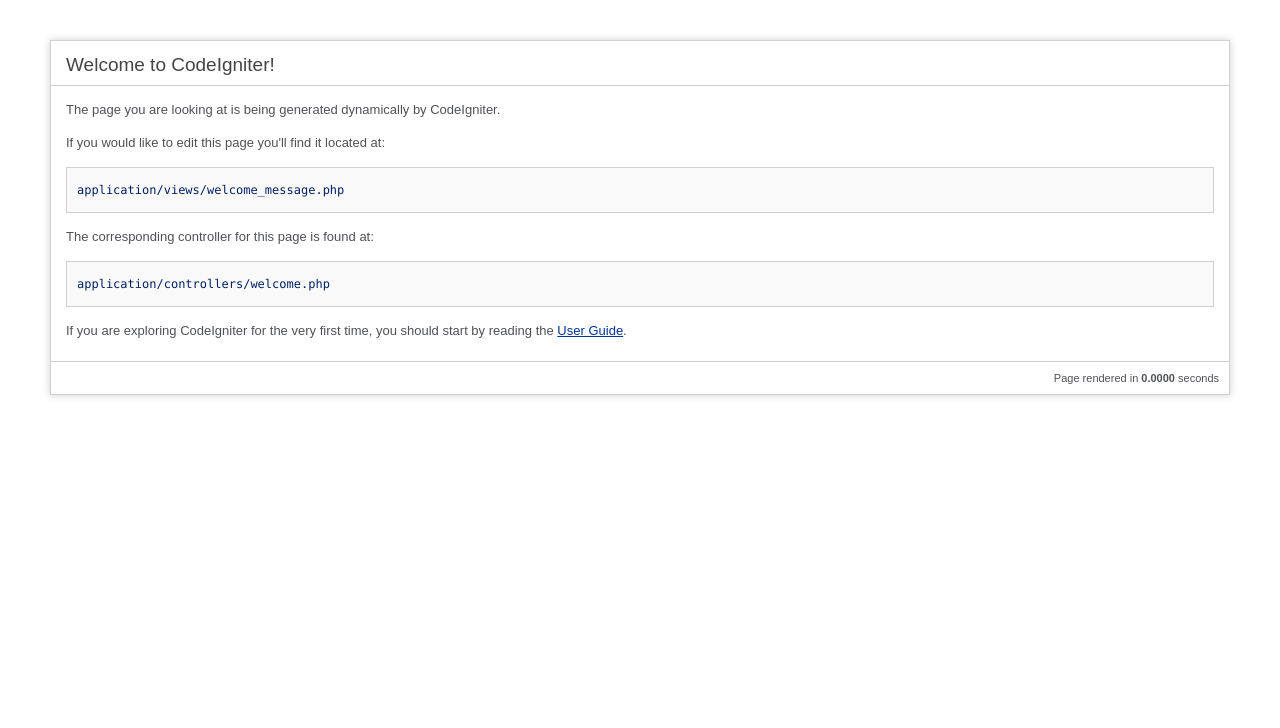
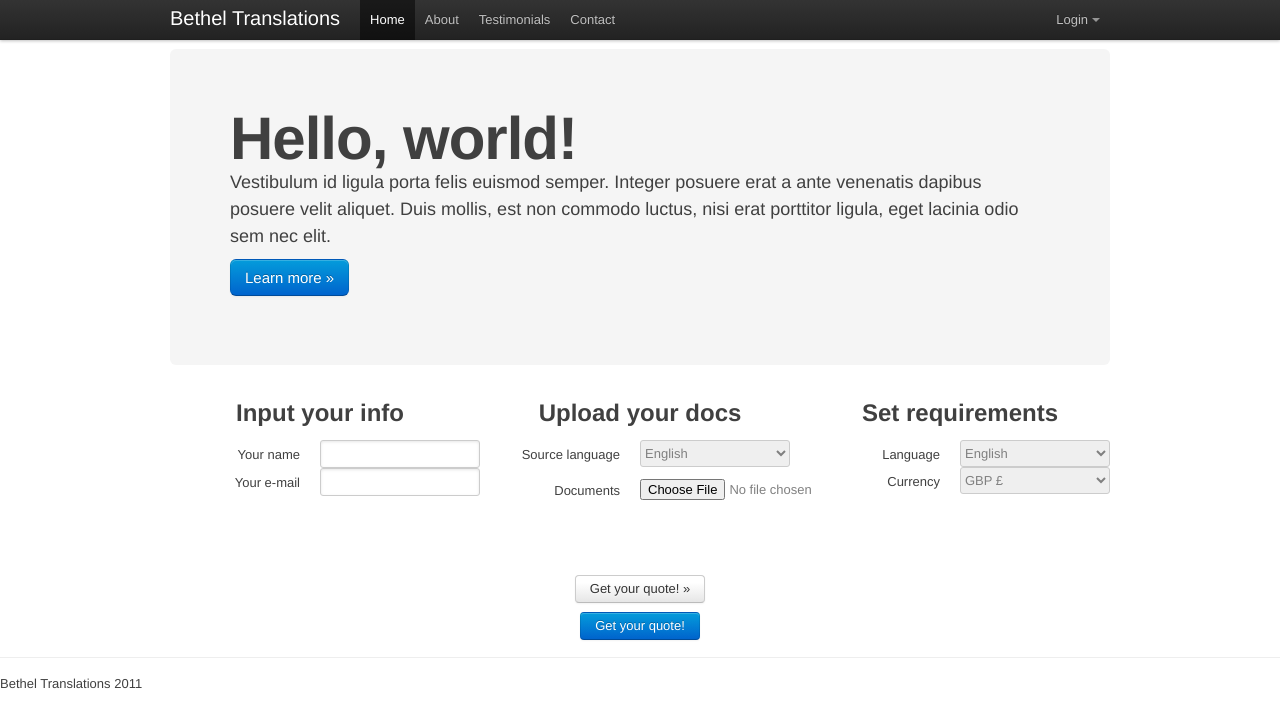
Before and after one commit to pjmoore92/teamo-webtranslator, a CodeIgniter app: page / in a window 1280 px wide. Shown: the top 728 px of the page. Run offline with CodeIgniter, Linux system fonts and the light colour scheme.

Commit message:
added: template support added: basic static site, (no backend pages yet)

```diff
--- a/application/config/autoload.php
+++ b/application/config/autoload.php
@@ -52,7 +52,7 @@
 |	$autoload['libraries'] = array('database', 'session', 'xmlrpc');
 */
 
-$autoload['libraries'] = array('parser');
+$autoload['libraries'] = array('template', 'parser');
 
 
 /*
--- a/application/config/config.php
+++ b/application/config/config.php
@@ -14,7 +14,7 @@
 | path to your installation.
 |
 */
-$config['base_url']	= '';
+$config['base_url']	= 'http://server/';
 
 /*
 |--------------------------------------------------------------------------
@@ -44,7 +44,7 @@
 | 'ORIG_PATH_INFO'	Uses the ORIG_PATH_INFO
 |
 */
-$config['uri_protocol']	= 'AUTO';
+$config['uri_protocol']	= 'PATH_INFO';
 
 /*
 |--------------------------------------------------------------------------
@@ -266,7 +266,7 @@
 |
 */
 $config['cookie_prefix']	= "";
-$config['cookie_domain']	= "";
+$config['cookie_domain']	= ".alasdaircampbell.com";
 $config['cookie_path']		= "/";
 $config['cookie_secure']	= FALSE;
 
--- a/application/controllers/welcome.php
+++ b/application/controllers/welcome.php
@@ -1,4 +1,4 @@
-<?php if ( ! defined('BASEPATH')) exit('No direct script access allowed');
+<?php if ( ! defined('BASEPATH')) exit('Access denied');
 
 class Welcome extends CI_Controller {
 
@@ -19,7 +19,26 @@
 	 */
 	public function index()
 	{
-		$this->load->view('welcome_message');
+                $this->template->set('title', '');
+                $this->template->load('template', 'welcome_message');
+	}
+
+	public function about()
+	{
+                $this->template->set('title', 'About');
+                $this->template->load('template', 'about');
+	}
+
+	public function testimonials()
+	{
+                $this->template->set('title', 'Testimonials -');
+                $this->template->load('template', 'testimonials');
+	}
+
+	public function contact()
+	{
+                $this->template->set('title', 'Contact -');
+                $this->template->load('template', 'contact');
 	}
 }
 
--- /dev/null
+++ b/application/libraries/Template.php
@@ -0,0 +1,20 @@
+<?php if ( ! defined('BASEPATH')) exit('No direct script access allowed');
+
+class Template {
+		var $template_data = array();
+
+		function set($name, $value)
+		{
+			$this->template_data[$name] = $value;
+		}
+
+		function load($template = '', $view = '' , $view_data = array(), $return = FALSE)
+		{
+			$this->CI =& get_instance();
+			$this->set('contents', $this->CI->load->view($view, $view_data, TRUE));
+			return $this->CI->load->view($template, $this->template_data, $return);
+		}
+}
+
+/* End of file Template.php */
+/* Location: ./system/application/libraries/Template.php */
--- /dev/null
+++ b/application/views/template.php
@@ -0,0 +1,126 @@
+<!DOCTYPE html>
+<html lang="en">
+  <head>
+    <meta charset="utf-8">
+    <title><?= $title ?> Bethel Translations</title>
+    <meta name="description" content="">
+    <meta name="author" content="">
+
+    <!-- Le HTML5 shim, for IE6-8 support of HTML elements -->
+    <!--[if lt IE 9]>
+      <script src="http://html5shim.googlecode.com/svn/trunk/html5.js"></script>
+    <![endif]-->
+
+    <!-- Le styles -->
+    <link href="/style/bootstrap.css" rel="stylesheet">
+    <style type="text/css">
+      body {
+        padding-top: 40px;
+      }
+    </style>
+
+    <!-- Le fav and touch icons -->
+    <link rel="shortcut icon" href="/images/favicon.ico">
+    <link rel="apple-touch-icon" href="/images/apple-touch-icon.png">
+    <link rel="apple-touch-icon" sizes="72x72" href="/images/apple-touch-icon-72x72.png">
+    <link rel="apple-touch-icon" sizes="114x114" href="/images/apple-touch-icon-114x114.png">
+
+    <script type="text/javascript" src="/js/jquery/jquery-1.7.1.min.js"></script>
+    <script type="text/javascript" src="/js/bootstrap-modal.js"></script>
+    <script type="text/javascript" src="/js/bootstrap-dropdown.js"></script>
+  </head>
+
+  <body>
+
+    <!-- BEGIN HEADER -->
+    <div class="topbar">
+      <div class="fill">
+        <div class="container">
+          <a class="brand" href="/">Bethel Translations</a>
+          <ul class="nav">
+            <li class="active"><a href="/">Home</a></li>
+            <li><a href="/welcome/about/">About</a></li>
+            <li><a href="/welcome/testimonials/">Testimonials</a></li>
+            <li><a href="/welcome/contact/">Contact</a></li>
+          </ul>
+          <ul class="secondary-nav">
+            <li class="dropdown" data-dropdown="dropdown">
+              <a href="#" class="dropdown-toggle">Login</a>
+              <ul class="dropdown-menu">
+                <li><a href="#" data-controls-modal="modal-from-dom-clients"
+              data-backdrop="true" data-keyboard="true">Clients</a></li>
+              <li><a href="#" data-controls-modal="modal-from-dom-admin"
+              data-backdrop="true" data-keyboard="true">Admin</a></li>
+              </ul>
+            </li>
+          </ul>
+        </div>
+      </div>
+    </div>
+
+    <div id="modal-from-dom-clients" class="modal hide fade">
+      <div class="modal-header">
+        <a href="#" class="close">&times;</a>
+        <h3>Login form</h3>
+      </div>
+      <div class="modal-body">
+        <p>
+          <form>
+              <label for="login-email">Your e-mail:</label>
+              <div class="input">
+                <input class="xlarge span4" id="login-email" name="login-email" size="30" type="text" />
+              </div>
+
+              <label for="login-ref-code">Your reference code:</label>
+              <div class="input">
+                <input class="xlarge span4" id="login-ref-code" name="login-ref-code" size="30" type="password" />
+              </div>
+          </form>
+        </p>
+      </div>
+      <div class="modal-footer">
+        <a href="dashboard/client/index.html" class="btn primary">Go!</a>
+        <a href="#" class="btn secondary">I can't find my reference code</a>
+      </div>
+    </div>
+
+    <div id="modal-from-dom-admin" class="modal hide fade">
+      <div class="modal-header">
+        <a href="#" class="close">&times;</a>
+        <h3>Login form</h3>
+      </div>
+      <div class="modal-body">
+        <p>
+          <form>
+              <label for="login-email">Your e-mail:</label>
+              <div class="input">
+                <input class="xlarge span4" id="login-email" name="login-email" size="30" type="text" />
+              </div>
+
+              <label for="login-ref-code">Your reference code:</label>
+              <div class="input">
+                <input class="xlarge span4" id="login-ref-code" name="login-ref-code" size="30" type="password" />
+              </div>
+          </form>
+        </p>
+      </div>
+      <div class="modal-footer">
+        <a href="dashboard/admin/index.html" class="btn primary">Go!</a>
+        <a href="#" class="btn secondary">I can't find my reference code</a>
+      </div>
+    </div>
+    <p/>
+    <!-- END OF HEADER -->
+
+    <div class="container"> <!--FIXME is this needed? -->
+      <div id="contents"><?= $contents ?></div>
+    </div>
+
+    <!-- END OF VIEW -->
+
+    <footer>
+      <p>Bethel Translations 2011</p>
+    </footer>
+
+  </body>
+</html>
--- a/application/views/welcome_message.php
+++ b/application/views/welcome_message.php
@@ -1,88 +1,95 @@
-<!DOCTYPE html>
-<html lang="en">
-<head>
-	<meta charset="utf-8">
-	<title>Welcome to CodeIgniter</title>
+<?php if ( ! defined('BASEPATH')) exit('Access denied'); ?>
 
-	<style type="text/css">
-
-	::selection{ background-color: #E13300; color: white; }
-	::moz-selection{ background-color: #E13300; color: white; }
-	::webkit-selection{ background-color: #E13300; color: white; }
-
-	body {
-		background-color: #fff;
-		margin: 40px;
-		font: 13px/20px normal Helvetica, Arial, sans-serif;
-		color: #4F5155;
-	}
-
-	a {
-		color: #003399;
-		background-color: transparent;
-		font-weight: normal;
-	}
-
-	h1 {
-		color: #444;
-		background-color: transparent;
-		border-bottom: 1px solid #D0D0D0;
-		font-size: 19px;
-		font-weight: normal;
-		margin: 0 0 14px 0;
-		padding: 14px 15px 10px 15px;
-	}
-
-	code {
-		font-family: Consolas, Monaco, Courier New, Courier, monospace;
-		font-size: 12px;
-		background-color: #f9f9f9;
-		border: 1px solid #D0D0D0;
-		color: #002166;
-		display: block;
-		margin: 14px 0 14px 0;
-		padding: 12px 10px 12px 10px;
-	}
-
-	#body{
-		margin: 0 15px 0 15px;
-	}
-
-	p.footer{
-		text-align: right;
-		font-size: 11px;
-		border-top: 1px solid #D0D0D0;
-		line-height: 32px;
-		padding: 0 10px 0 10px;
-		margin: 20px 0 0 0;
-	}
-
-	#container{
-		margin: 10px;
-		border: 1px solid #D0D0D0;
-		-webkit-box-shadow: 0 0 8px #D0D0D0;
-	}
-	</style>
-</head>
-<body>
-
-<div id="container">
-	<h1>Welcome to CodeIgniter!</h1>
-
-	<div id="body">
-		<p>The page you are looking at is being generated dynamically by CodeIgniter.</p>
-
-		<p>If you would like to edit this page you'll find it located at:</p>
-		<code>application/views/welcome_message.php</code>
-
-		<p>The corresponding controller for this page is found at:</p>
-		<code>application/controllers/welcome.php</code>
-
-		<p>If you are exploring CodeIgniter for the very first time, you should start by reading the <a href="user_guide/">User Guide</a>.</p>
-	</div>
-
-	<p class="footer">Page rendered in <strong>{elapsed_time}</strong> seconds</p>
+<!-- TODO horizontal sliding Ads a la BBC? -->
+<div class="hero-unit">
+<h1>Hello, world!</h1>
+<p>Vestibulum id ligula porta felis euismod semper. Integer posuere erat
+a ante venenatis dapibus posuere velit aliquet. Duis mollis, est non
+commodo luctus, nisi erat porttitor ligula, eget lacinia odio sem nec
+elit.</p>
+<p><a class="btn primary large">Learn more &raquo;</a></p>
 </div>
 
-</body>
-</html>
+<!--<form>-->
+<!-- Example row of columns -->
+<div class="row">
+  <div class="span-one-third" style="text-align:center">
+    <h2>Input your info</h2>
+    <!--<p>Etiam porta sem malesuada magna mollis euismod. Integer posuere erat a ante venenatis dapibus posuere velit aliquet.</p>-->
+    <p>
+    <form>
+      <label for="xlInput">Your name</label>
+      <div class="input">
+        <input class="xlarge span3" id="xlInput" name="xlInput" size="30" type="text" />
+      </div>
+
+      <label for="xlInput2">Your e-mail</label>
+      <div class="input">
+        <input class="xlarge span3" id="xlInput2" name="xlInput2" size="30" type="text" />
+      </div>
+    </form>
+    </p>
+  </div>
+  <div class="span-one-third" style="text-align:center">
+    <h2>Upload your docs</h2>
+     <!--<p>Donec id elit non mi porta gravida at eget metus. Fusce dapibus, tellus ac cursus commodo, tortor mauris condimentum nibh, ut fermentum massa justo sit amet risus.</p>-->
+     <p>
+     <form>
+        <label for="language-from">Source language</label>
+        <div class="input">
+          <select class="medium" name="language-from" id="language-from-select">
+            <option>English</option>
+            <option>French</option>
+            <option>Italian</option>
+          </select>
+        </div>
+
+      </p>
+      <p>
+          <label for="documents-upload">Documents</label>
+          <div class="input">
+          <input class="input-file" id="documents-upload" name="documents-upload" type="file">
+          <!--<input class="input-file" id="fileInput2" name="fileInput" type="file">
+          <input class="input-file" id="fileInput3" name="fileInput" type="file">-->
+          </div>
+      </form>
+     </p>
+ </div>
+  <div class="span-one-third" style="text-align:center">
+    <h2>Set requirements</h2>
+    <!--<p>Donec sed odio dui. Cras justo odio, dapibus ac facilisis in, egestas eget quam. Vestibulum id ligula porta felis euismod semper.</p>-->
+    <p>
+    <form>
+      <label for="language-to">Language</label>
+        <div class="input">
+          <select class="medium" name="language-to" id="language-to-select">
+            <option>English</option>
+            <option>French</option>
+            <option>Italian</option>
+          </select>
+        </div>
+
+        <label for="currency">Currency</label>
+        <div class="input">
+          <select class="medium" name="currency" id="currency-select">
+            <option>GBP &pound;</option>
+            <option>EUR &euro;</option>
+          </select>
+        </div>
+    </form>
+    </p>
+  </div>
+</div>
+<br />
+<br />
+<br />
+<div class="row">
+  <div class="span-one-third">&nbsp;</div>
+  <div class="span-one-third" style="text-align:center">
+    <p><a class="btn" href="#">Get your quote! &raquo;</a></p>
+    <input type="submit" class="btn primary" value="Get your quote!">
+  </div>
+  <div class="span-one-third">&nbsp;</div>
+  <!--<div class="span-one-third">Quote</div>-->
+</div>
+<!-- </form> -->
```
Also changed, not shown: application/views/about.php (added, +34 -0 lines), application/views/contact.php (added, +53 -0 lines), application/views/testimonials.php (added, +60 -0 lines).
